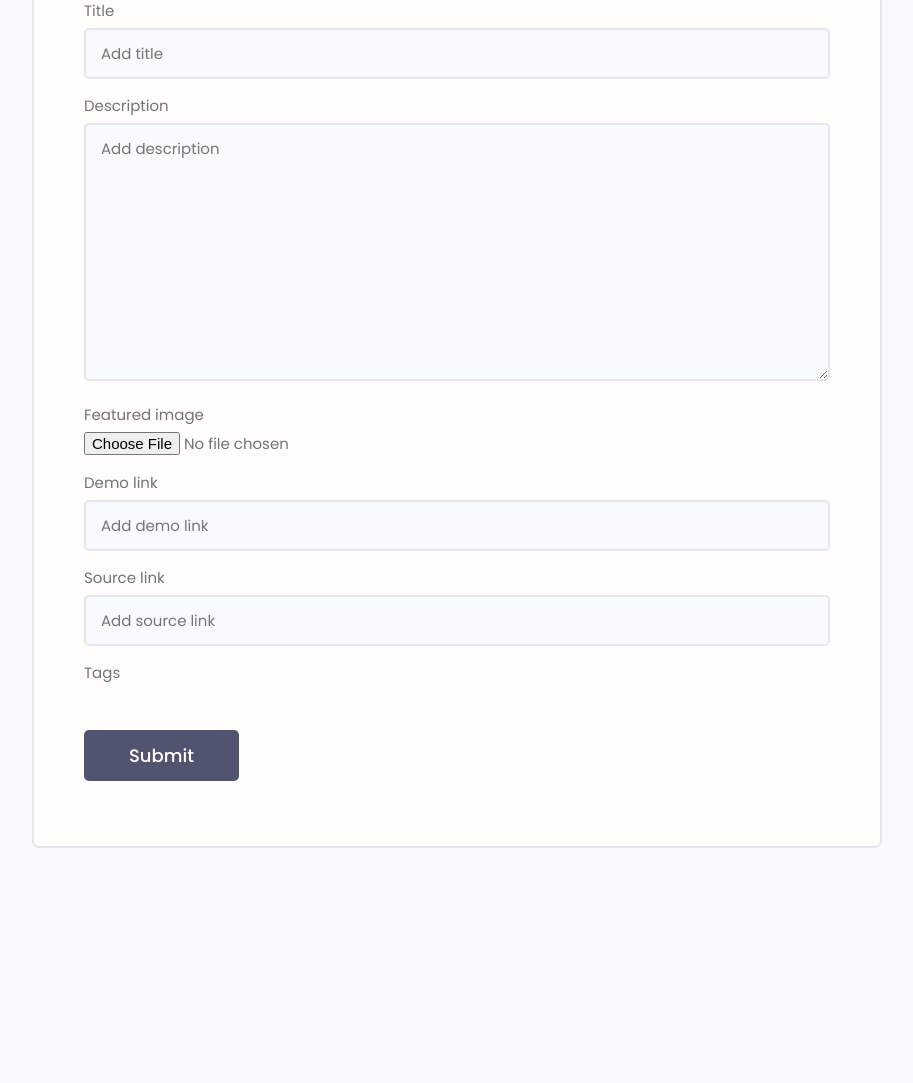
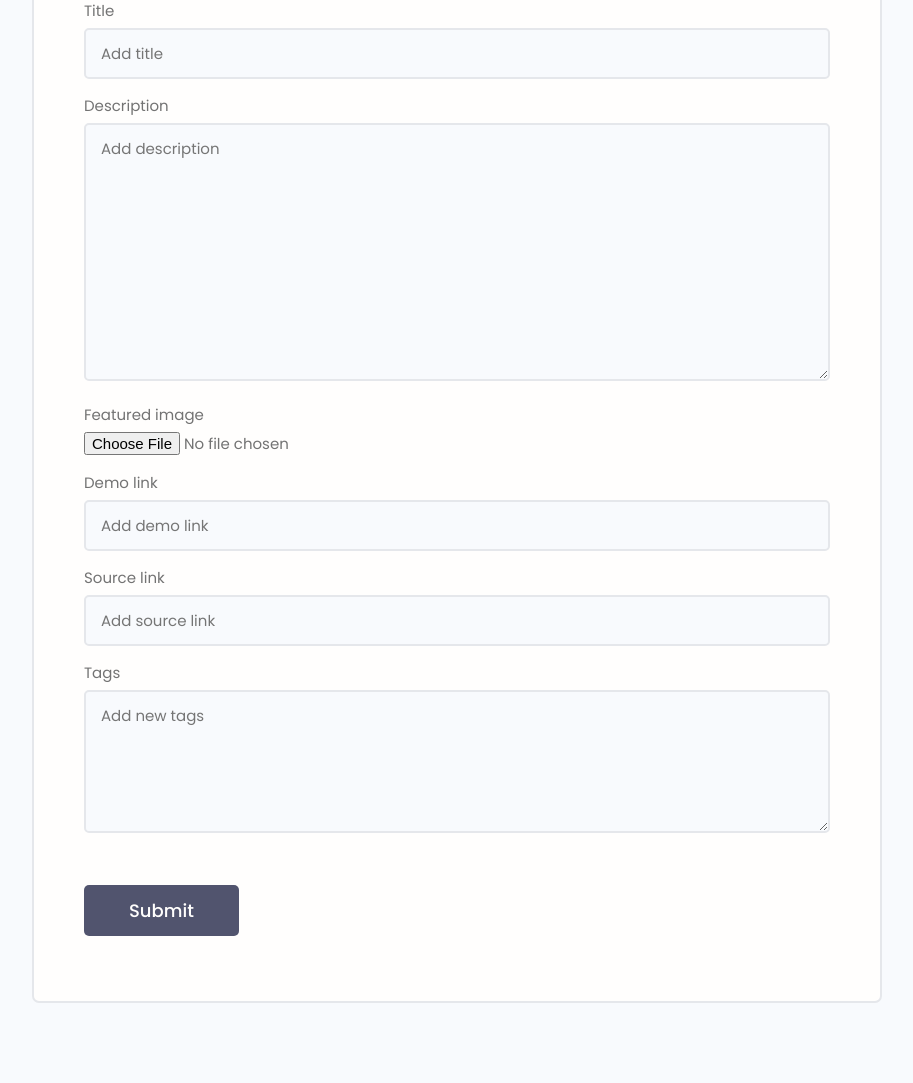
Before and after one commit to serozhenka/devsearch, a Django app: page /projects/create-project/ in a window 1280 px wide. Shown: the part 282-1365 px from the top of the page, without its empty margins (183-1096 px from the left). Before the commit the page ends 1130 px from the top, so only its background shows below. Run offline with Django 4.2, Linux system fonts and the light colour scheme; the visitor is signed in with stand-in values (Sample User, id 1); data that the repository does not hold is empty; some libraries are stand-ins or nearby versions.

Commit message:
tags adding method reworked

```diff
--- a/api/urls.py
+++ b/api/urls.py
@@ -7,10 +7,10 @@ from rest_framework_simplejwt.views import (
 
 
 urlpatterns = [
-    path('', views.getRoutes, name='routes'),
-    path('projects/', views.getProjects, name='projects'),
-    path('projects/<str:pk>/', views.getProject, name='project'),
-    path('projects/<str:pk>/vote/', views.projectVote, name='project-vote'),
+    path('', views.getRoutes),
+    path('projects/', views.getProjects),
+    path('projects/<str:pk>/', views.getProject),
+    path('projects/<str:pk>/vote/', views.projectVote),
 
     path('users/token/', TokenObtainPairView.as_view(), name='token_obtain_pair'),
     path('users/token/refresh/', TokenRefreshView.as_view(), name='token_refresh'),
--- a/projects/forms.py
+++ b/projects/forms.py
@@ -7,7 +7,7 @@ class ProjectForm(ModelForm):
 
     class Meta:
         model = Project
-        fields = ['title', 'description', 'featured_image', 'demo_link', 'source_link', 'tags']
+        fields = ['title', 'description', 'featured_image', 'demo_link', 'source_link']
         widgets = {
             'tags': forms.CheckboxSelectMultiple(),
         }
--- a/projects/templates/projects/project_form.html
+++ b/projects/templates/projects/project_form.html
@@ -32,6 +32,11 @@
 
                     {% endfor %}
 
+                    <div class="form__field">
+                        <label for="formInput#text">Tags</label>
+                        <textarea class="input" name="new_tags" id="" cols="30" rows="5" placeholder="Add new tags"></textarea>
+                    </div>
+
                     <input class="btn btn--sub btn--lg  my-md" type="submit" value="Submit" />
                 </form>
             </div>
--- a/projects/views.py
+++ b/projects/views.py
@@ -3,7 +3,7 @@ from django.contrib.auth.decorators import login_required
 from django.contrib import messages
 from django.http import HttpResponse
 from django.db import IntegrityError
-from .models import Project
+from .models import Project, Tag
 from .forms import ProjectForm, ReviewForm
 from . import utils
 
@@ -48,11 +48,19 @@ def create_project(request):
 
     elif request.method == "POST":
         form = ProjectForm(request.POST, request.FILES)
+        new_tags = request.POST.get('new_tags').replace(',', '').split()
 
         if form.is_valid():
             projectObj = form.save(commit=False)
             projectObj.owner = request.user.profile
             projectObj.save()
+
+            for tag in new_tags:
+                if not Tag.objects.filter(name__iexact=tag):
+                    tagObj = Tag.objects.create(name=tag)
+                else:
+                    tagObj = Tag.objects.get(name__iexact=tag)
+                projectObj.tags.add(tagObj)
 
             return redirect('project', form.instance.id)
 
@@ -66,9 +74,18 @@ def update_project(request, pk):
         form = ProjectForm(instance=projectObj)
         return render(request, 'projects/project_form.html', context={'form': form})
     elif request.method == "POST":
+        new_tags = request.POST.get('new_tags').replace(',', '').split()
+
         form = ProjectForm(request.POST, request.FILES, instance=projectObj)
         if form.is_valid():
             form.save()
+            for tag in new_tags:
+                if not Tag.objects.filter(name__iexact=tag):
+                    tagObj = Tag.objects.create(name=tag)
+                else:
+                    tagObj = Tag.objects.get(name__iexact=tag)
+                projectObj.tags.add(tagObj)
+
             return redirect('project', projectObj.id)
 
 @login_required(login_url='login')
```
